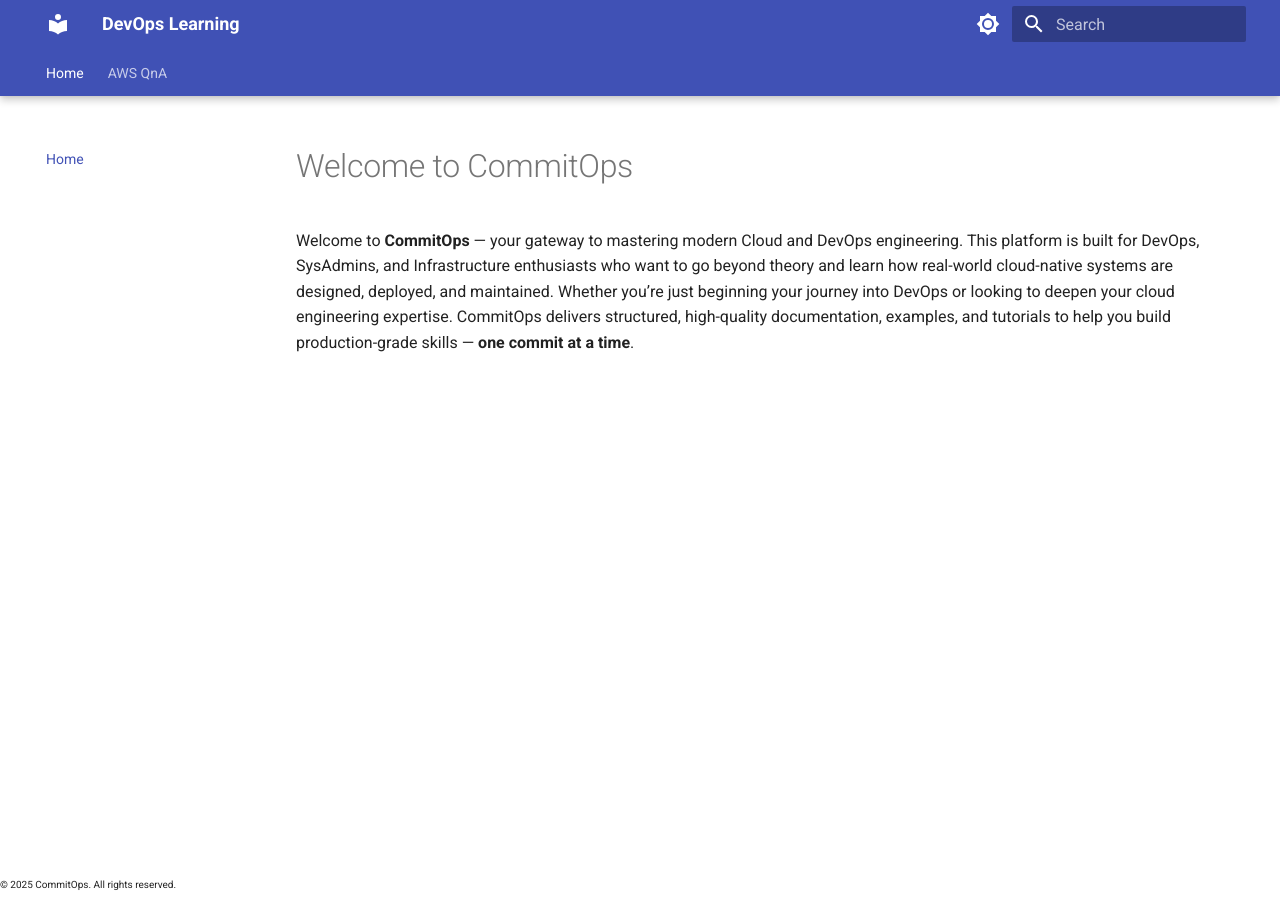
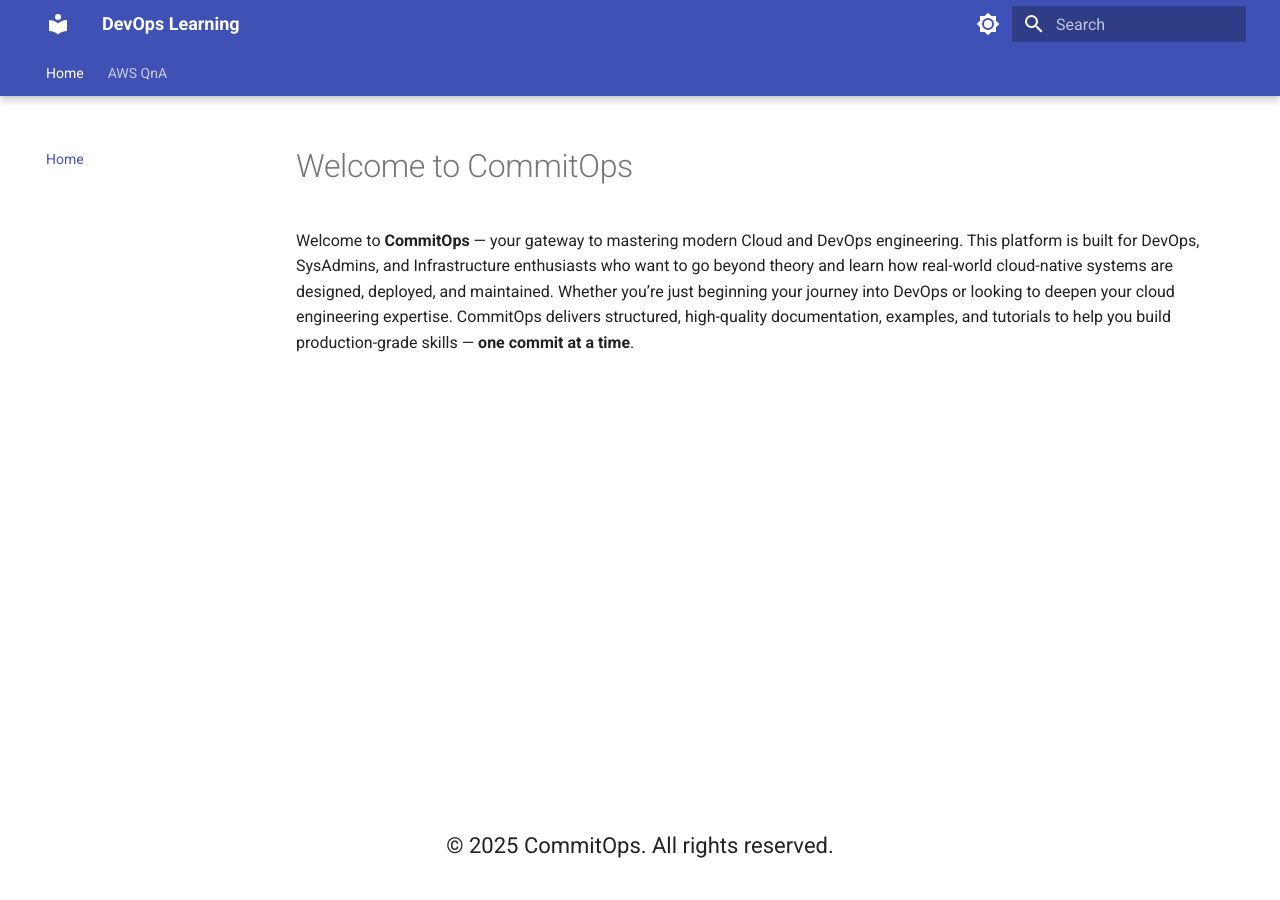
Before and after one commit to CommitOps/commitops.github.io, an MkDocs documentation site: the page built from docs/index.md, in a window 1280 px wide. Built offline with MkDocs 1.6.1 and Material for MkDocs 9.7.7, drawn with Linux system fonts in a browser that asks for light colours.

Commit message:
add steps

```diff
--- a/docs/overrides/partials/footer.html
+++ b/docs/overrides/partials/footer.html
@@ -1,3 +1,3 @@
-<footer>
+<footer style="text-align: center; font-size: 1.1rem; padding: 1rem 0;">
     <p>&copy; 2025 CommitOps. All rights reserved.</p>
-  </footer>
+</footer>
```
